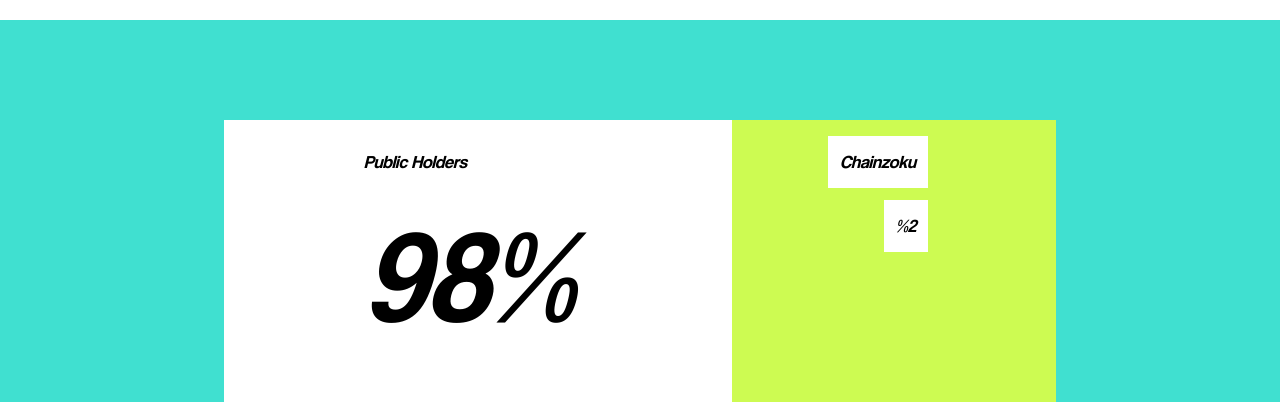
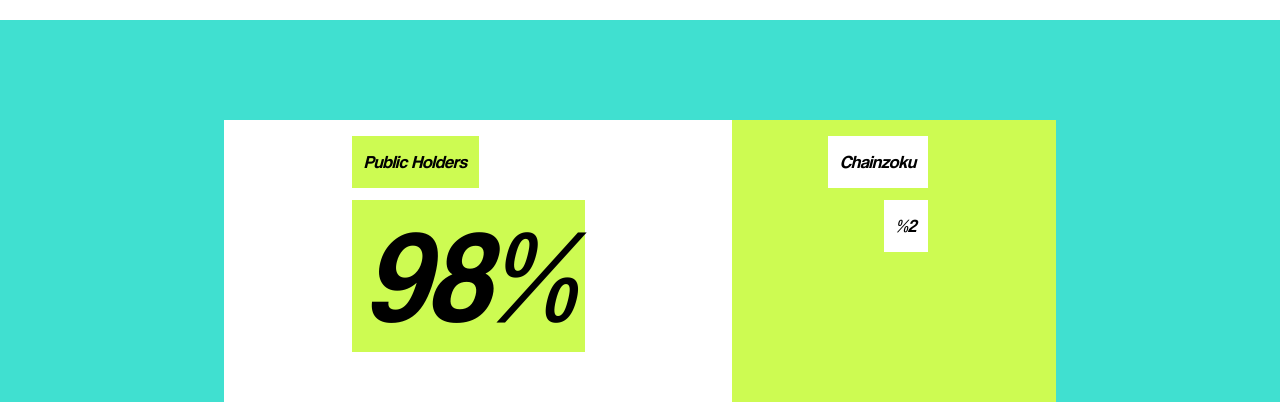
Before and after one commit to Berkan-Bilgin/react-animations, a Next.js app: page / in a window 1280 px wide. Shown: the part 2040-2442 px from the top of the page. Built offline with nearby package versions, Linux system fonts and the light colour scheme.

Commit message:
added custom color

```diff
--- a/tailwind.config.js
+++ b/tailwind.config.js
@@ -14,7 +14,8 @@ module.exports = {
       },
       colors: {
         turquoise: '#40E0D0',
-        primary: '#FFD700'
+        primary: '#FFD700',
+        secondary: '#CDFB52'
       }
     },
   },
```
